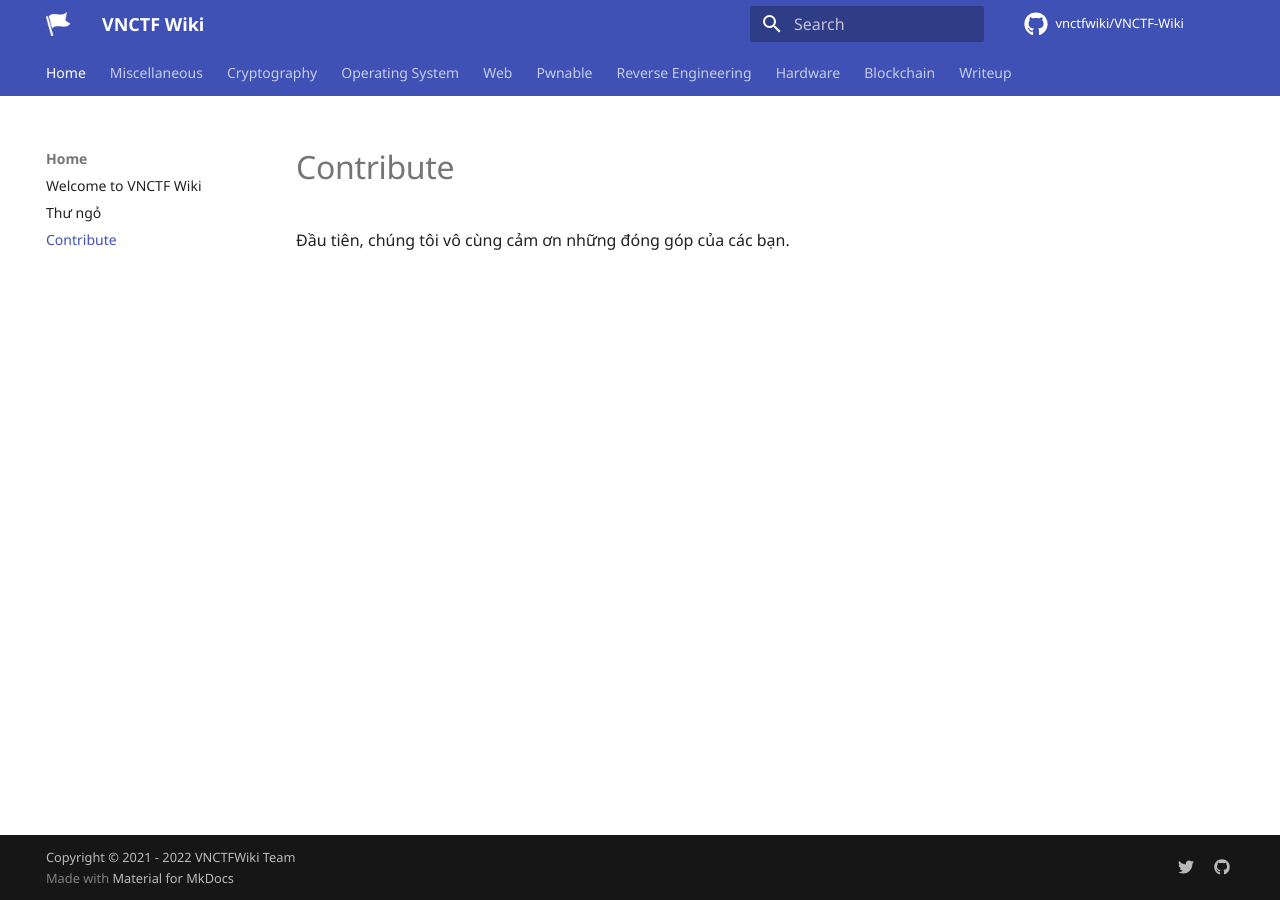
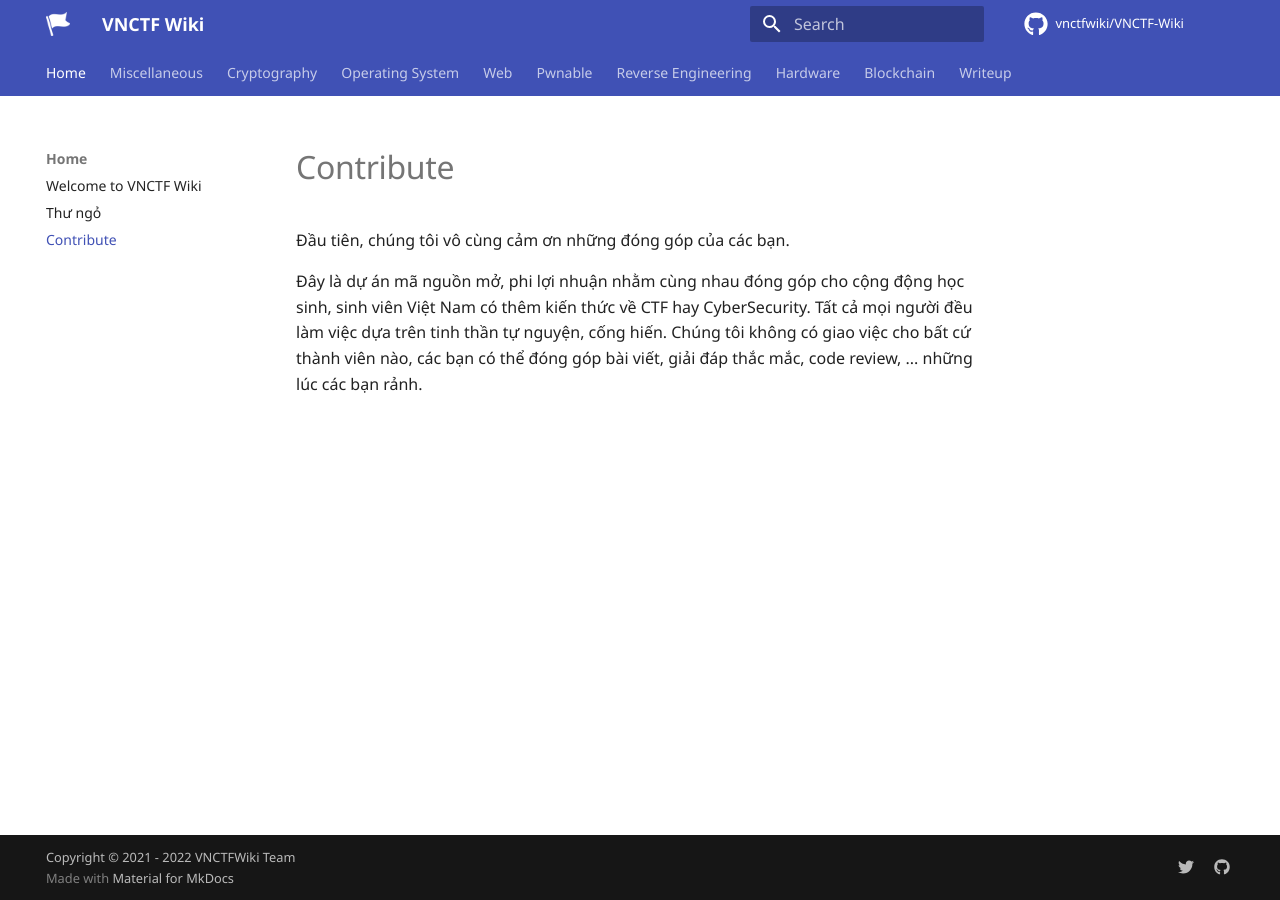
Before and after one commit to vnctfwiki/vnctfwiki.github.io, an MkDocs documentation site: the page built from docs/home/contribute/contribute.md, in a window 1280 px wide. Built offline with MkDocs 1.6.1 and Material for MkDocs 9.7.7, drawn with Linux system fonts in a browser that asks for light colours; some web fonts are replaced; comment, search, counter and statistics services are not loaded.

Commit message:
Update contribute file

```diff
--- a/docs/home/contribute/contribute.md
+++ b/docs/home/contribute/contribute.md
@@ -1,3 +1,8 @@
 # Contribute
 
 Đầu tiên, chúng tôi vô cùng cảm ơn những đóng góp của các bạn.
+
+Đây là dự án mã nguồn mở, phi lợi nhuận nhằm cùng nhau đóng góp cho cộng động học sinh, sinh viên
+Việt Nam có thêm kiến thức về CTF hay CyberSecurity. Tất cả mọi người đều làm việc dựa trên tinh thần
+tự nguyện, cống hiến. Chúng tôi không có giao việc cho bất cứ thành viên nào, các bạn có thể đóng góp bài
+viết, giải đáp thắc mắc, code review, ... những lúc các bạn rảnh.
```
